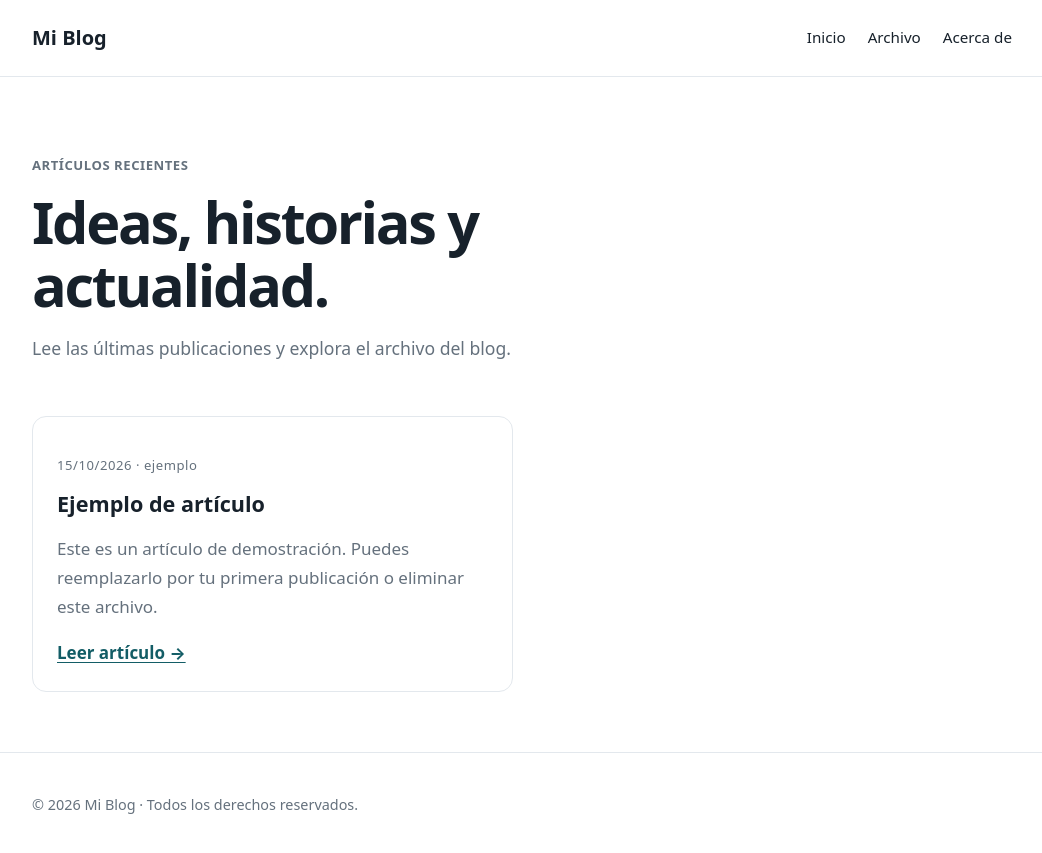
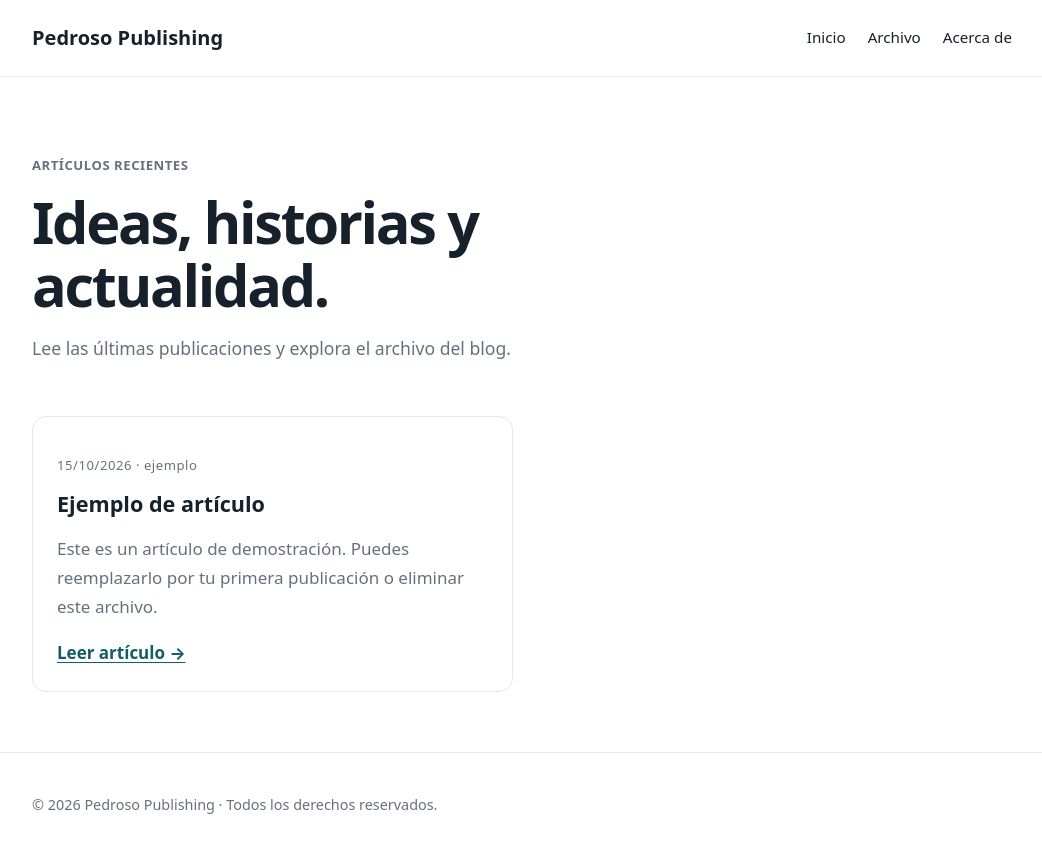
Before and after one commit to centralesazucareros2026/ppcllc, a Jekyll site: the page built from index.html, in a window 1280 px wide. Shown: the top 853 px of the page, without its empty margins (118-1160 px from the left). Built offline with Jekyll 4.4.1, drawn with Linux system fonts in a browser that asks for light colours; the list of posts is cut into pages by our own code.

Commit message:
Add files via upload

```diff
--- a/_config.yml
+++ b/_config.yml
@@ -1,7 +1,7 @@
-title: "Mi Blog"
-description: "Artículos, noticias y análisis."
-url: "https://example.com"
-baseurl: ""
+title: "Pedroso Publishing"
+description: "Publicación de libros, autopublicación, marketing editorial e inteligencia artificial para autores."
+url: "https://centralesazucaceros2026.github.io"
+baseurl: "/ppcll"
 lang: es
 timezone: America/New_York
 markdown: kramdown
@@ -16,7 +16,7 @@
       type: "posts"
     values:
       layout: post
-      author: "Redacción"
+      author: "Pedroso Publishing"
       image: ""
 exclude:
   - README.md
```
